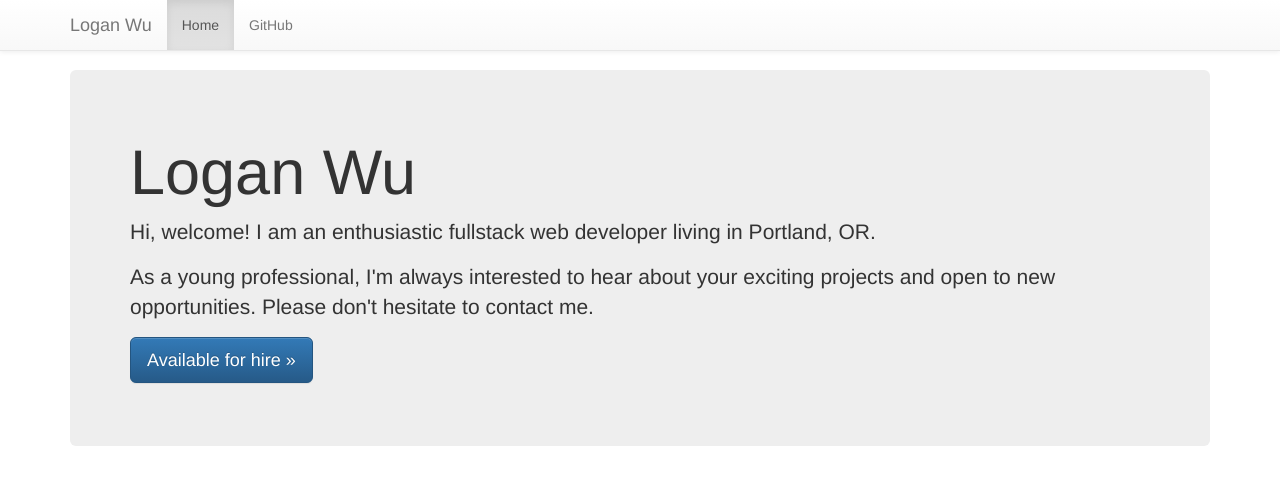
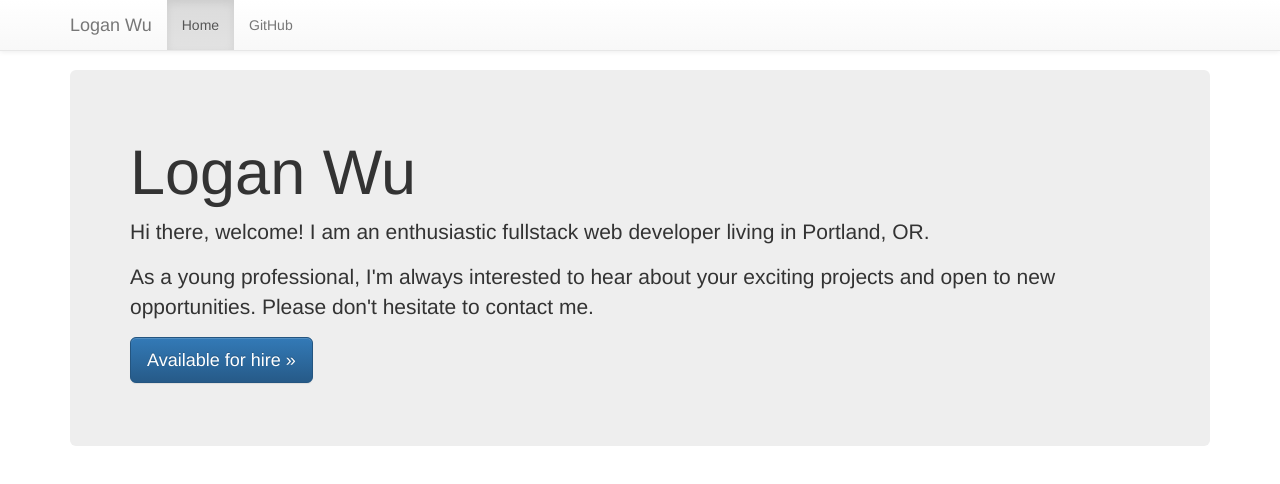
Before and after one commit to loganwuu/jumbotron, a plain HTML site: page index.html in a window 1280 px wide. Shown: the top 484 px of the page. Drawn offline with nearby package versions, Linux system fonts and the light colour scheme.

Commit message:
Update index.html

```diff
--- a/index.html
+++ b/index.html
@@ -78,7 +78,7 @@
             <div class="jumbotron animated fadeIn">
                 <h1 class="animated fadeInDown">Logan Wu</h1>
                 <div class="animated fadeIn">
-                    <p>Hi, welcome! I am an enthusiastic fullstack web developer living in Portland, OR.</p>
+                    <p>Hi there, welcome! I am an enthusiastic fullstack web developer living in Portland, OR.</p>
                     <p>As a young professional, I'm always interested to hear about your exciting projects and open to new opportunities. Please don't hesitate to contact me.</p>
                 </div>
                 <p>
```
